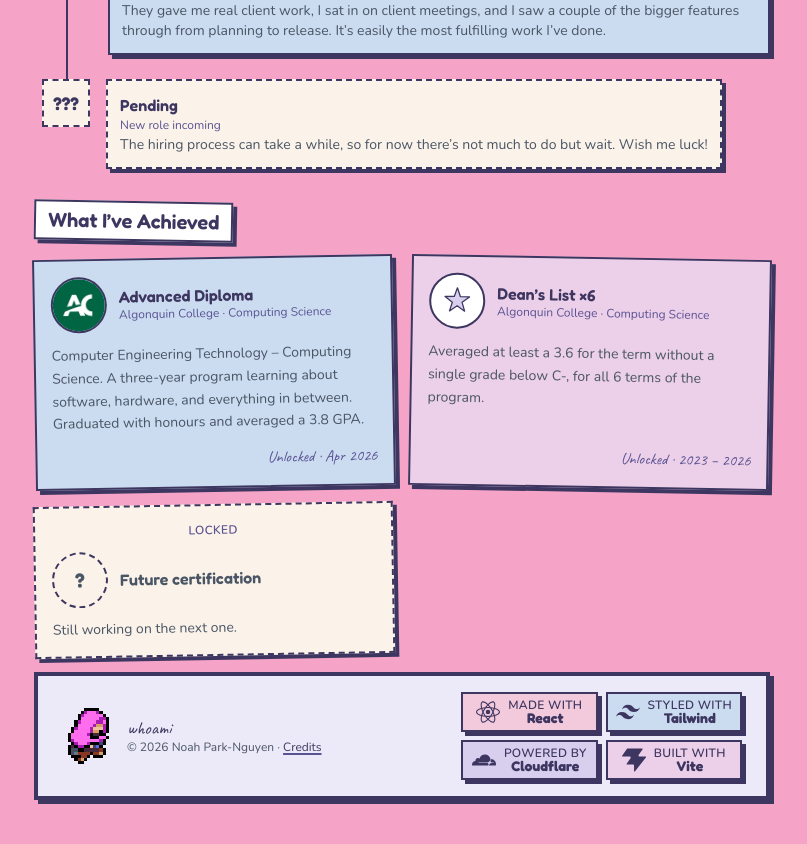
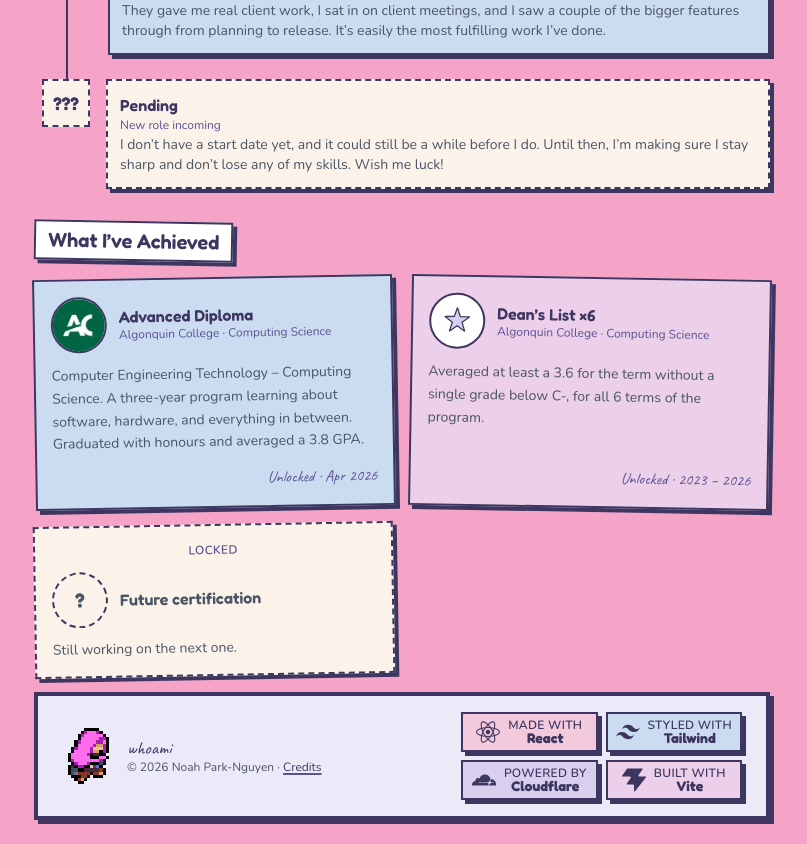
Before and after one commit to noahparknguyen/portfolio, a React (Vite) app: page /about in a window 1280 px wide. Shown: the part 1464-2308 px from the top of the page, without its empty margins (238-1045 px from the left). Built offline with nearby package versions, Linux system fonts and the light colour scheme.

Commit message:
Updated a few key personal details

```diff
--- a/package.json
+++ b/package.json
@@ -38,14 +38,12 @@
     "eslint-plugin-react-refresh": "^0.5.3",
     "globals": "^17.7.0",
     "prettier": "^3.9.6",
-    "puppeteer-core": "^23.11.1",
+    "puppeteer-core": "^25.11.0",
     "vite": "^8.1.1",
     "vitest": "^4.1.11",
     "wrangler": "^4.111.0"
   },
   "allowScripts": {
-    "esbuild@0.28.1": true,
-    "workerd@1.20260722.1": true,
-    "sharp@0.35.2": true
+    "esbuild@0.28.1": true
   }
 }
--- a/src/components/sections/About.jsx
+++ b/src/components/sections/About.jsx
@@ -152,8 +152,9 @@ function WorkTimeline() {
               <p className="font-display font-semibold text-ink">Pending</p>
               <p className="text-xs text-label">New role incoming</p>
               <p className="mt-0.5 text-sm text-gray-600">
-                The hiring process can take a while, so for now
-                there&rsquo;s not much to do but wait. Wish me luck!
+                I don&rsquo;t have a start date yet, and it could still be a
+                while before I do. Until then, I&rsquo;m making sure I stay
+                sharp and don&rsquo;t lose any of my skills. Wish me luck!
               </p>
             </PinnedCard>
           </li>
--- a/src/components/sections/Passport.jsx
+++ b/src/components/sections/Passport.jsx
@@ -62,21 +62,7 @@ const CHAPTERS = {
   ],
   hobbies: [
     "I mainly play a lot of indie games, the kind that are easy to pick up but hard to master. The games I probably replay the most are Celeste, The Binding of Isaac, and Balatro.",
-    <>
-      I’ve also been replaying a lot of my childhood favourites like Pikmin,
-      Super Monkey Ball, and Pokémon, basically anything from the GameCube era
-      to the early 2010s. I also love to{" "}
-      <TextLink
-        href="https://www.speedrun.com"
-        accent="violet"
-        external
-      >
-        speedrun
-      </TextLink>
-      . I used to run games like Super Meat Boy and Hollow Knight Any%, but had
-      to take a break when school got too busy. I’d like to get back into it
-      someday, when I have a bit more time.
-    </>,
+    "I’ve also been replaying a lot of my childhood favourites like Pikmin, Super Monkey Ball, and Pokémon, basically anything from the GameCube era to the early 2010s. I also love to speedrun. I used to run games like Super Meat Boy and Hollow Knight Any%, but had to take a break when school got too busy. I’d like to get back into it someday, when I have a bit more time.",
     "Volleyball is one of my oldest passions. I used to play on my high school team and for a few clubs, but now I just play recreationally at drop-ins and tournaments.",
   ],
   workflow: [
@@ -301,7 +287,7 @@ function Passport({ onNavigate }) {
                     <div
                       key={f.label}
                       /* Only the first two fields ride beside the floated photo.
-                         Everything from index 2 (Date of birth) clears it, so a
+                         Everything from index 2 (Nationality) clears it, so a
                          field can never straddle the float — half its label
                          beside the photo and half wrapped underneath, which is
                          what unconstrained flow produced at some widths. Two is
```
Also changed, not shown: 2 other files (tests, documents, lock files or other folders).
